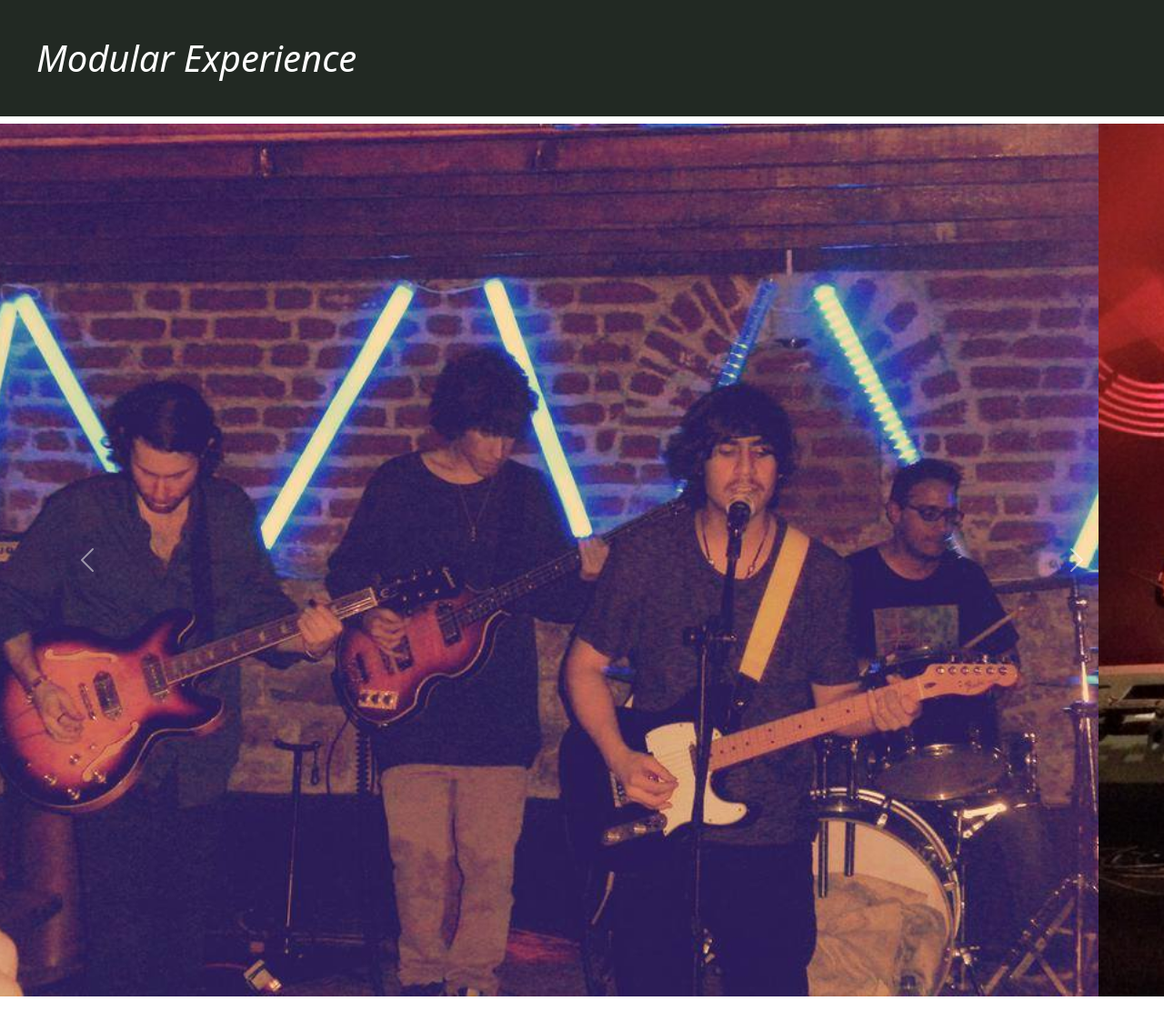
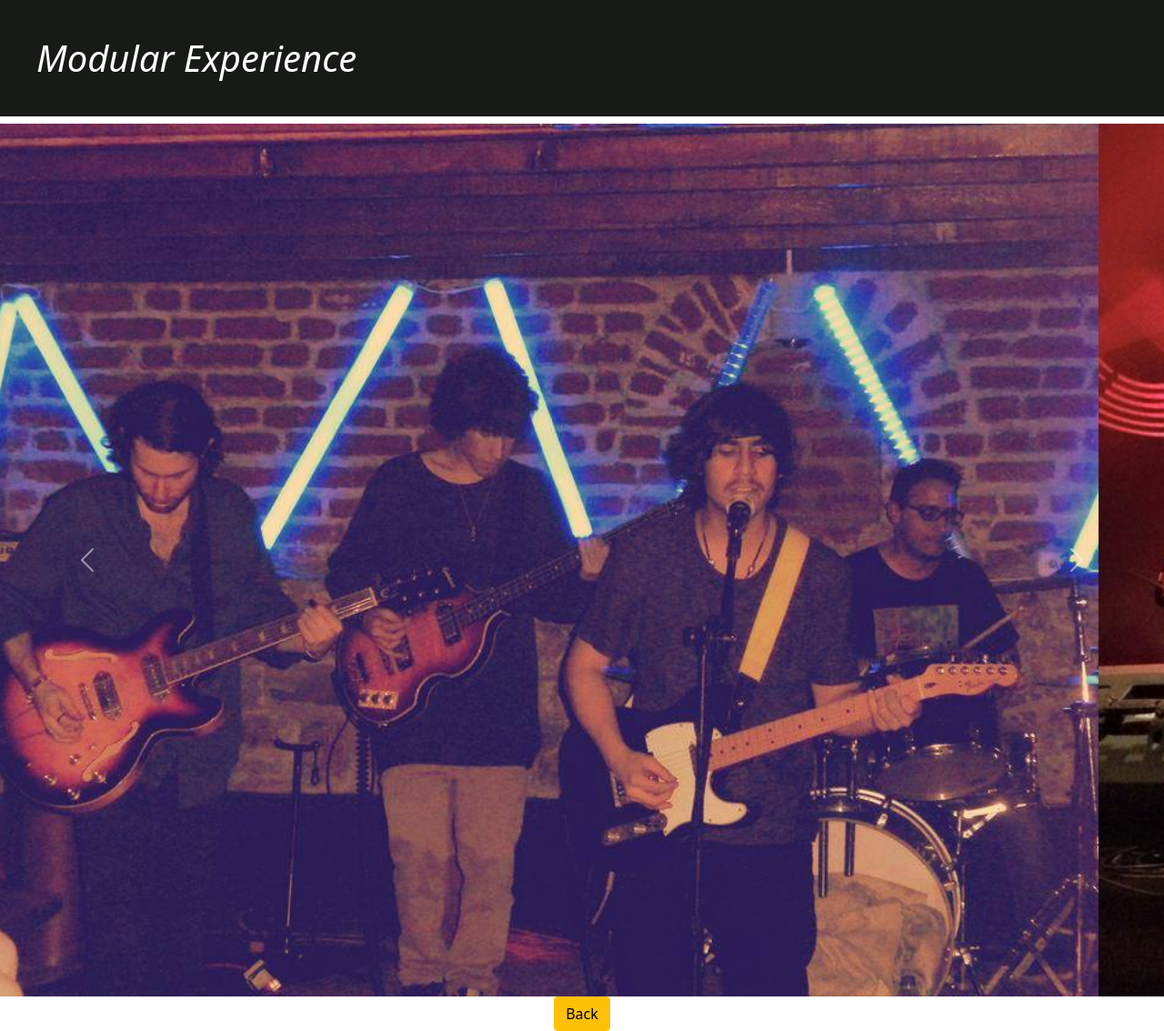
Before and after one commit to reverb840/test840, a plain HTML site: page modular.html in a window 1280 px wide. Shown: the whole page at 91% size. Before the commit the page ends 1096 px from the top, so only its background shows below. Drawn offline with nearby package versions, Linux system fonts and the light colour scheme.

Commit message:
other html changes

```diff
--- a/modular.html
+++ b/modular.html
@@ -13,7 +13,7 @@
   <script src="https://cdn.jsdelivr.net/npm/bootstrap@5.0.1/dist/js/bootstrap.min.js"
     integrity="sha384-Atwg2Pkwv9vp0ygtn1JAojH0nYbwNJLPhwyoVbhoPwBhjQPR5VtM2+xf0Uwh9KtT"
     crossorigin="anonymous"></script>
-  <title>Modular Experience</title>
+  <title>TGT - Modular Experience</title>
   <link rel="stylesheet" href="./styles/styles.css">
 </head>
 
@@ -42,6 +42,11 @@
       <span class="visually-hidden">Next</span>
     </button>
   </div>
+  <div class="container">
+    <a class="btn btn-warning" href="index.html" role="button">Back</a>
+  </div>
+  <script type="module" src="./ModularExperience/world.js"></script>
+
 </body>
 
 </html>
--- a/styles/styles.css
+++ b/styles/styles.css
@@ -1,7 +1,7 @@
 h1 {
   width: 100%;
   padding: 1em;
-  background: rgb(34, 41, 35);
+  background: rgb(24, 26, 24);
   color: white;
   font-style: italic;
 }
```
